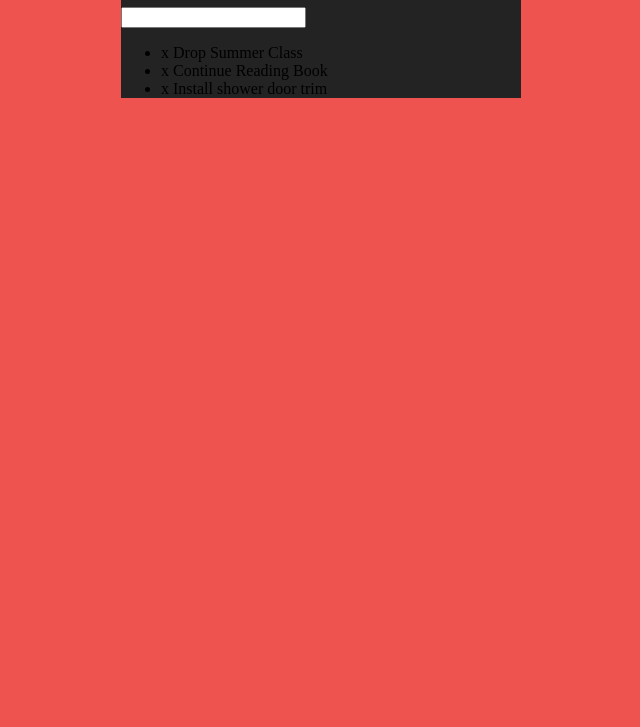
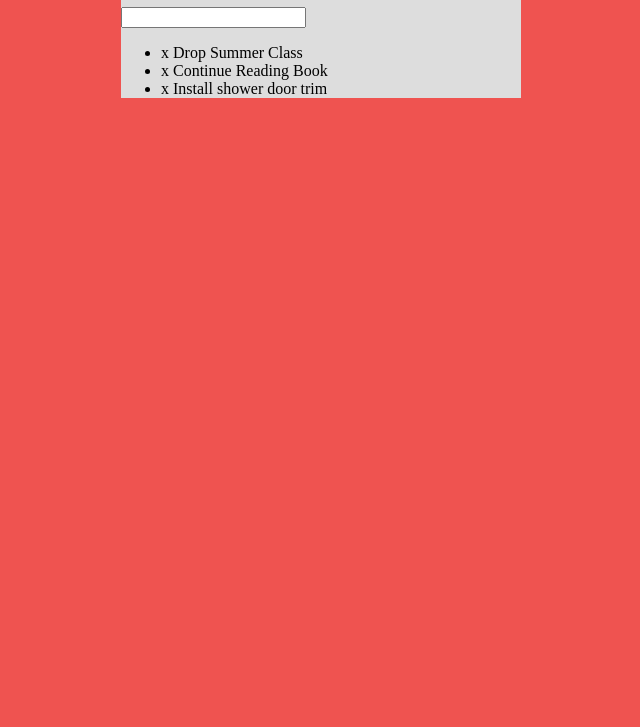
Before and after one commit to sunny-aguilar/todo-list-v1, a plain HTML site: page index.html in a window 1280 px wide. Shown: the part 73-800 px from the top of the page, without its empty margins (319-959 px from the left). Drawn offline with Linux system fonts and the light colour scheme.

Commit message:
jQuery practice

```diff
--- a/assets/css/app.css
+++ b/assets/css/app.css
@@ -6,7 +6,7 @@ body {
 }
 
 #container {
-    background: #232323;
+    background: #dddddd;
     width: 400px;
     margin: 0 auto;
 }
```
